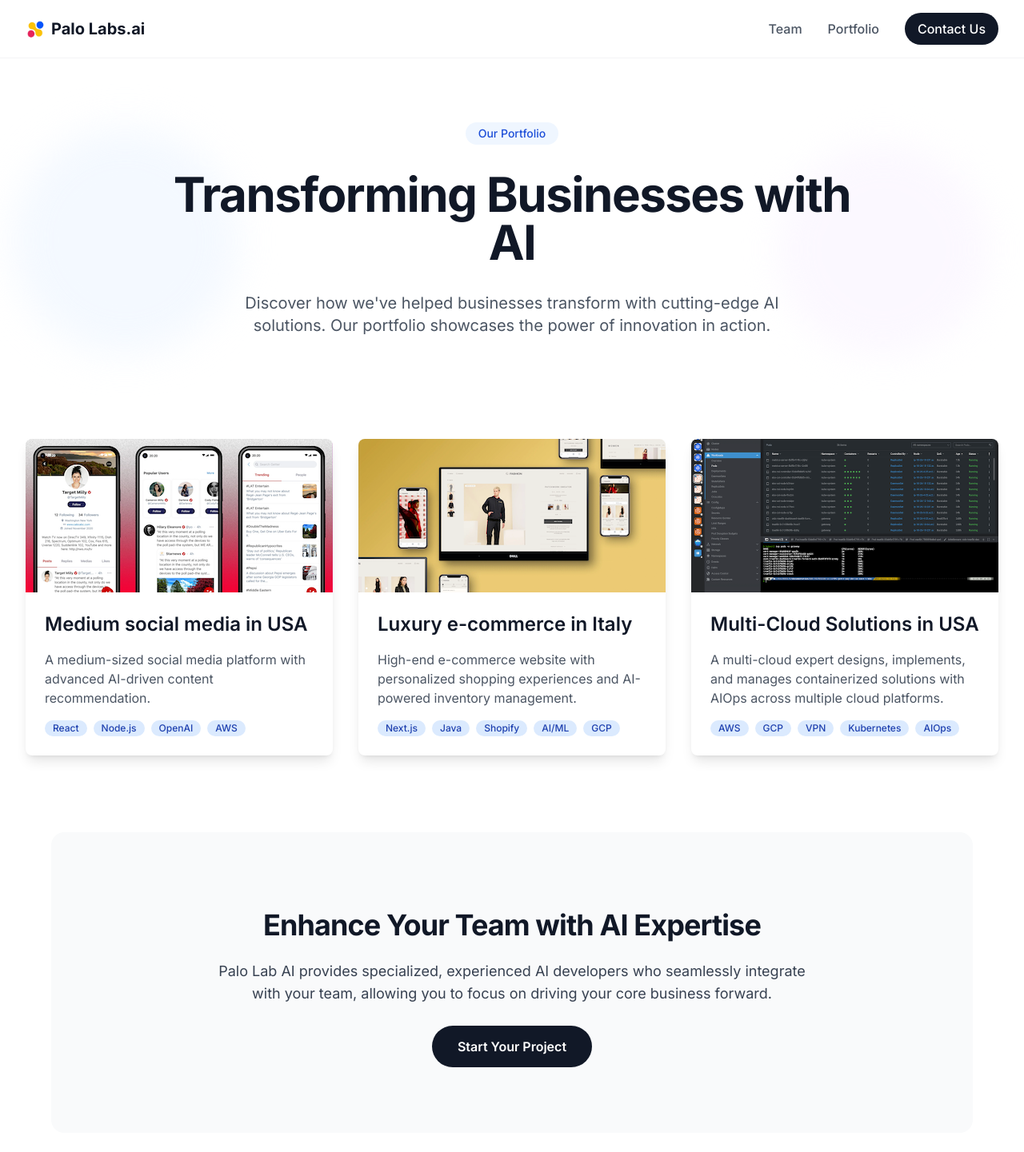
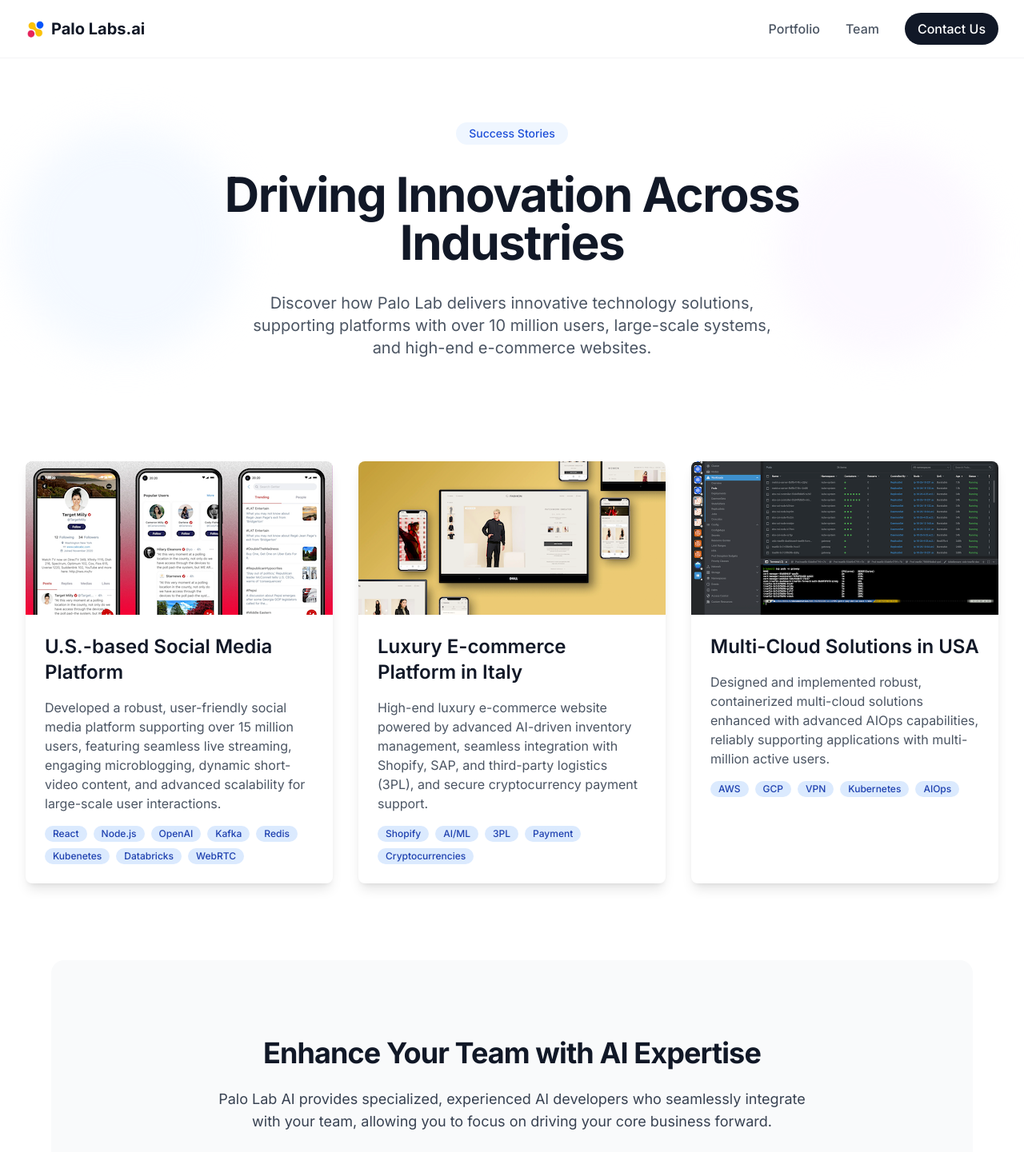
Before and after one commit to joelwangusa/palolabweb, a Next.js app: page /portfolio in a window 1280 px wide. Shown: the top 1441 px of the page at 80% size. Built offline with nearby package versions, Linux system fonts and the light colour scheme.

Commit message:
update the portfolio page

```diff
--- a/src/app/layout.tsx
+++ b/src/app/layout.tsx
@@ -81,11 +81,11 @@ export default function RootLayout({
                   Services
                 </Link>
                 */}
+                <Link href="/portfolio" className="text-base font-medium text-gray-600 hover:text-gray-900">
+                  Portfolio
+                </Link>
                 <Link href="/team" className="text-base font-medium text-gray-600 hover:text-gray-900">
                   Team
-                </Link>
-                <Link href="/portfolio" className="text-base font-medium text-gray-600 hover:text-gray-900">
-                  Portfolio
                 </Link>
                 <Link
                   href="/contact"
@@ -112,11 +112,6 @@ export default function RootLayout({
               <div>
                 <h3 className="text-sm font-semibold text-gray-900 tracking-wider uppercase">Company</h3>
                 <ul className="mt-4 space-y-4">
-                  <li>
-                    <Link href="/about" className="text-base text-gray-600 hover:text-gray-900">
-                      About
-                    </Link>
-                  </li>
                   <li>
                     <Link href="/team" className="text-base text-gray-600 hover:text-gray-900">
                       Team
--- a/src/app/portfolio/page.tsx
+++ b/src/app/portfolio/page.tsx
@@ -4,43 +4,24 @@ import { ArrowRight } from "lucide-react"
 
 const portfolioItems = [
   {
-    title: "Medium social media in USA",
-    description: "A medium-sized social media platform with advanced AI-driven content recommendation.",
+    title: "U.S.-based Social Media Platform",
+    description: "Developed a robust, user-friendly social media platform supporting over 15 million users, featuring seamless live streaming, engaging microblogging, dynamic short-video content, and advanced scalability for large-scale user interactions.",
     image: "/portfolio_social_media.png",
-    technologies: ["React", "Node.js", "OpenAI", "AWS"],
+    technologies: ["React", "Node.js", "OpenAI", "Kafka", "Redis", "Kubenetes", "Databricks", "WebRTC"],
   },
   {
-    title: "Luxury e-commerce in Italy",
+    title: "Luxury E-commerce Platform in Italy",
     description:
-      "High-end e-commerce website with personalized shopping experiences and AI-powered inventory management.",
+      "High-end luxury e-commerce website powered by advanced AI-driven inventory management, seamless integration with Shopify, SAP, and third-party logistics (3PL), and secure cryptocurrency payment support.",
     image: "/portfolio_e_commerce.png",
-    technologies: ["Next.js", "Java", "Shopify", "AI/ML", "GCP"],
+    technologies: ["Shopify", "AI/ML", "3PL", "Payment", "Cryptocurrencies"],
   },
-  // {
-  //   title: "DataVirPro",
-  //   description: "Enterprise-level data visualization tool with real-time analytics and machine learning insights.",
-  //   image: "/portfolio_data.png",
-  //   technologies: ["BigQuery", "Power BI", "Grafana"],
-  // },
   {
     title: "Multi-Cloud Solutions in USA",
-    description: "A multi-cloud expert designs, implements, and manages containerized solutions with AIOps across multiple cloud platforms.",
+    description: "Designed and implemented robust, containerized multi-cloud solutions enhanced with advanced AIOps capabilities, reliably supporting applications with multi-million active users.",
     image: "/portfolio_multi_cloud_solutions.png",
     technologies: ["AWS", "GCP", "VPN", "Kubernetes", "AIOps"],
   },
-  //, optimizing performance, security, and cost-efficiency
-  // {
-  //   title: "Multi-Cloud Solutions",
-  //   description: "Enterprise-level data visualization tool with real-time analytics and machine learning insights.",
-  //   image: "/portfolio_multi_cloud_solutions.png",
-  //   technologies: ["Vue.js", "Django", "D3.js", "Azure"],
-  // },
-  // {
-  //   title: "Multi-Cloud Solutions",
-  //   description: "Enterprise-level data visualization tool with real-time analytics and machine learning insights.",
-  //   image: "/portfolio_multi_cloud_solutions.png",
-  //   technologies: ["Vue.js", "Django", "D3.js", "Azure"],
-  // },
 ]
 
 export default function Portfolio() {
@@ -67,14 +48,13 @@ export default function Portfolio() {
 
           <div className="relative max-w-4xl mx-auto text-center">
             <span className="inline-flex items-center rounded-full px-4 py-1 text-sm font-medium bg-blue-50 text-blue-700 mb-8">
-              Our Portfolio
+              Success Stories
             </span>
             <h1 className="text-5xl font-bold tracking-tight text-gray-900 sm:text-6xl">
-              Transforming Businesses with AI
+              Driving Innovation Across Industries
             </h1>
             <p className="mt-8 text-xl text-gray-600 max-w-2xl mx-auto">
-              Discover how we've helped businesses transform with cutting-edge AI solutions. Our portfolio showcases the
-              power of innovation in action.
+            Discover how Palo Lab delivers innovative technology solutions, supporting platforms with over 10 million users, large-scale systems, and high-end e-commerce websites.
             </p>
           </div>
         </div>
--- a/src/app/team/page.tsx
+++ b/src/app/team/page.tsx
@@ -19,7 +19,7 @@ const teamMembers = [
     "name": "Joel Wong",
     "role": "Founder",
     "department": "Executive",
-    "bio": "Joel is an experienced tech leader specializing in deep learning, learning, NLP, LLM,  and large-scale system."
+    "bio": "Joel is an experienced tech leader specializing in deep learning, LLM, blokchain and large-scale system."
   },
   {
     "id": "2",
```
